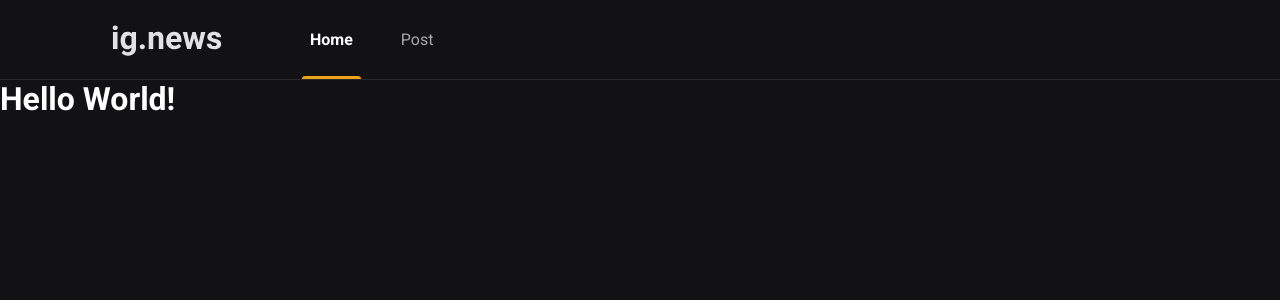
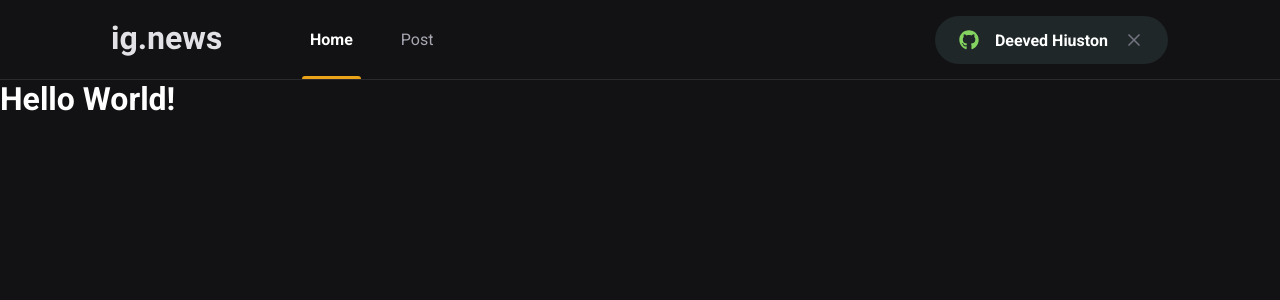
Before and after one commit to Deeved/ignews, a Next.js app: page / in a window 1280 px wide. Shown: the top 300 px of the page. Built offline with nearby package versions, Linux system fonts and the light colour scheme.

Commit message:
SignInButton Component

```diff
--- a/package.json
+++ b/package.json
@@ -11,6 +11,7 @@
     "next": "12.0.8",
     "react": "17.0.2",
     "react-dom": "17.0.2",
+    "react-icons": "^4.3.1",
     "sass": "^1.49.0"
   },
   "devDependencies": {
--- a/src/components/Header/index.tsx
+++ b/src/components/Header/index.tsx
@@ -1,3 +1,4 @@
+import { SignInButton } from "../SignInButton";
 import styles from "./style.module.scss";
 
 export function Header() {
@@ -9,6 +10,8 @@
           <a className={styles.active}>Home</a>
           <a>Post</a>
         </nav>
+
+        <SignInButton />
       </div>
     </header>
   );
--- a/src/components/Header/style.module.scss
+++ b/src/components/Header/style.module.scss
@@ -51,4 +51,8 @@
       }
     }
   }
+
+  button {
+    margin-left: auto;
+  }
 }
--- /dev/null
+++ b/src/components/SignInButton/index.tsx
@@ -0,0 +1,19 @@
+import { FaGithub } from "react-icons/fa";
+import { FiX } from "react-icons/fi";
+
+import styles from "./styles.module.scss";
+
+export function SignInButton() {
+  const isUserLoggedIn = true;
+
+  return isUserLoggedIn ? (
+    <button type="button" className={styles.signInButton}>
+      <FaGithub color="#84d361" /> Deeved Hiuston
+      <FiX color="#737380" className={styles.closeIcon} />
+    </button>
+  ) : (
+    <button type="button" className={styles.signInButton}>
+      <FaGithub color="#eba417" /> Sign in with Github
+    </button>
+  );
+}
--- /dev/null
+++ b/src/components/SignInButton/styles.module.scss
@@ -0,0 +1,32 @@
+.signInButton {
+  height: 3rem;
+  border-radius: 3rem;
+  background: var(--gray-850);
+  border: 0;
+  padding: 1.5rem;
+
+  display: flex;
+  align-items: center;
+  justify-content: center;
+
+  color: var(--white);
+  font-weight: bold;
+
+  svg {
+    width: 20px;
+    height: 20px;
+  }
+
+  svg.closeIcon {
+    margin-left: 1rem;
+  }
+
+  svg:first-child {
+    margin-right: 1rem;
+  }
+
+  transition: filter 0.2s;
+  &:hover {
+    filter: brightness(0.8);
+  }
+}
--- a/src/styles/global.scss
+++ b/src/styles/global.scss
@@ -10,6 +10,7 @@
     --gray-100: #e1e1e6;
     --gray-300: #a8a8b3;
     --gray-800: #29292e;
+    --gray-850: #1f2729;
     --gray-900: #121214;
 
     --cyan-500: #61dafb;
```
Also changed, not shown: 1 other file (tests, documents, lock files or other folders).
